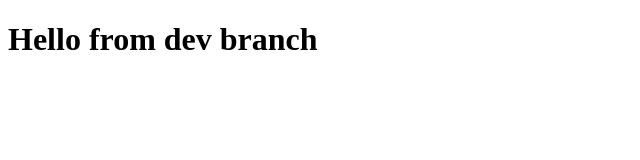
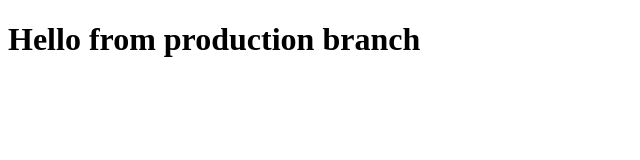
Before and after one commit to FathimaShaffana/git-branch-demo, a plain HTML site: page index.html in a window 1280 px wide. Shown: the whole page, without its empty margins (0-640 px from the left). Drawn offline with Linux system fonts and the light colour scheme.

Commit message:
Edit h1 again on dev

```diff
--- a/index.html
+++ b/index.html
@@ -3,6 +3,6 @@
    <html>
    <head><title>Demo</title></head>
    <body>
-     <h1>Hello from dev branch</h1>
+     <h1>Hello from production branch</h1>
    </body>
    </html>
```
